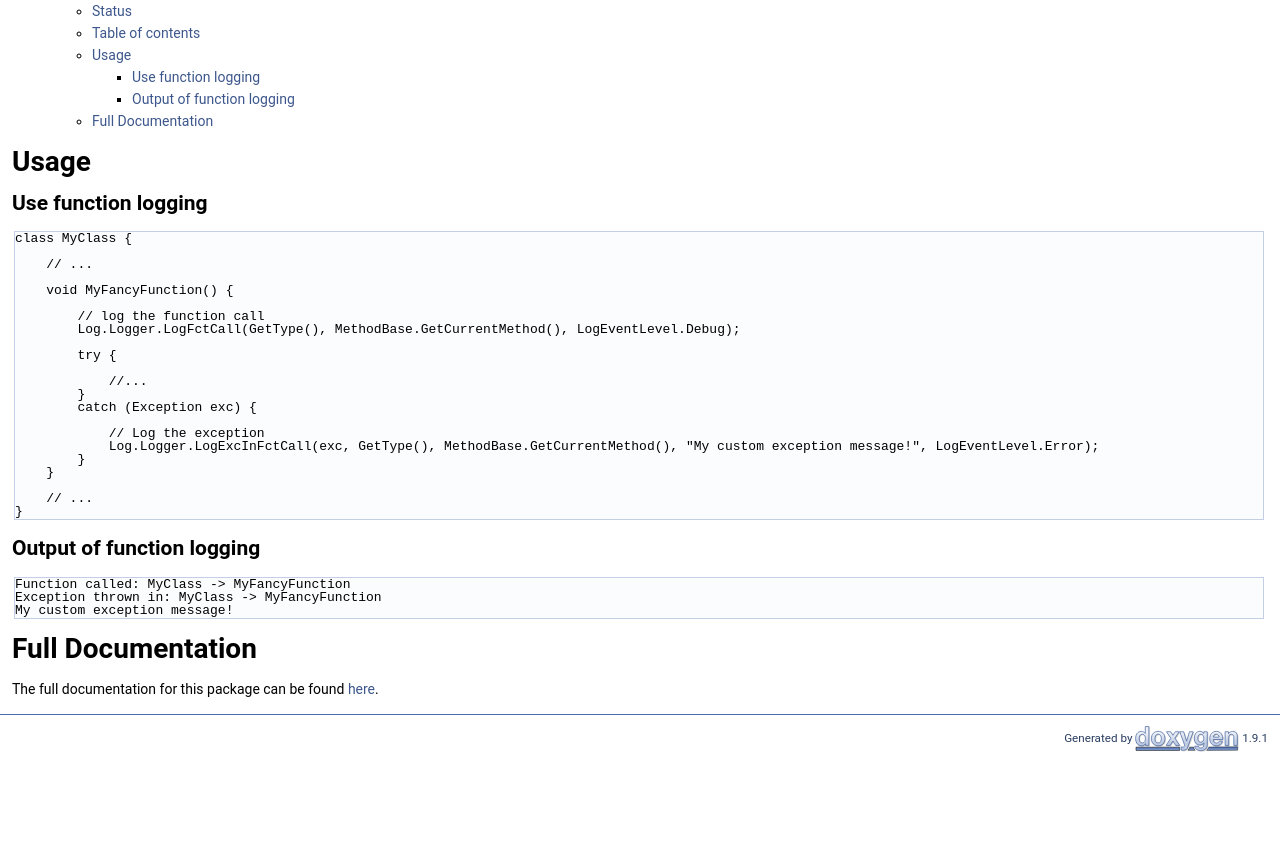
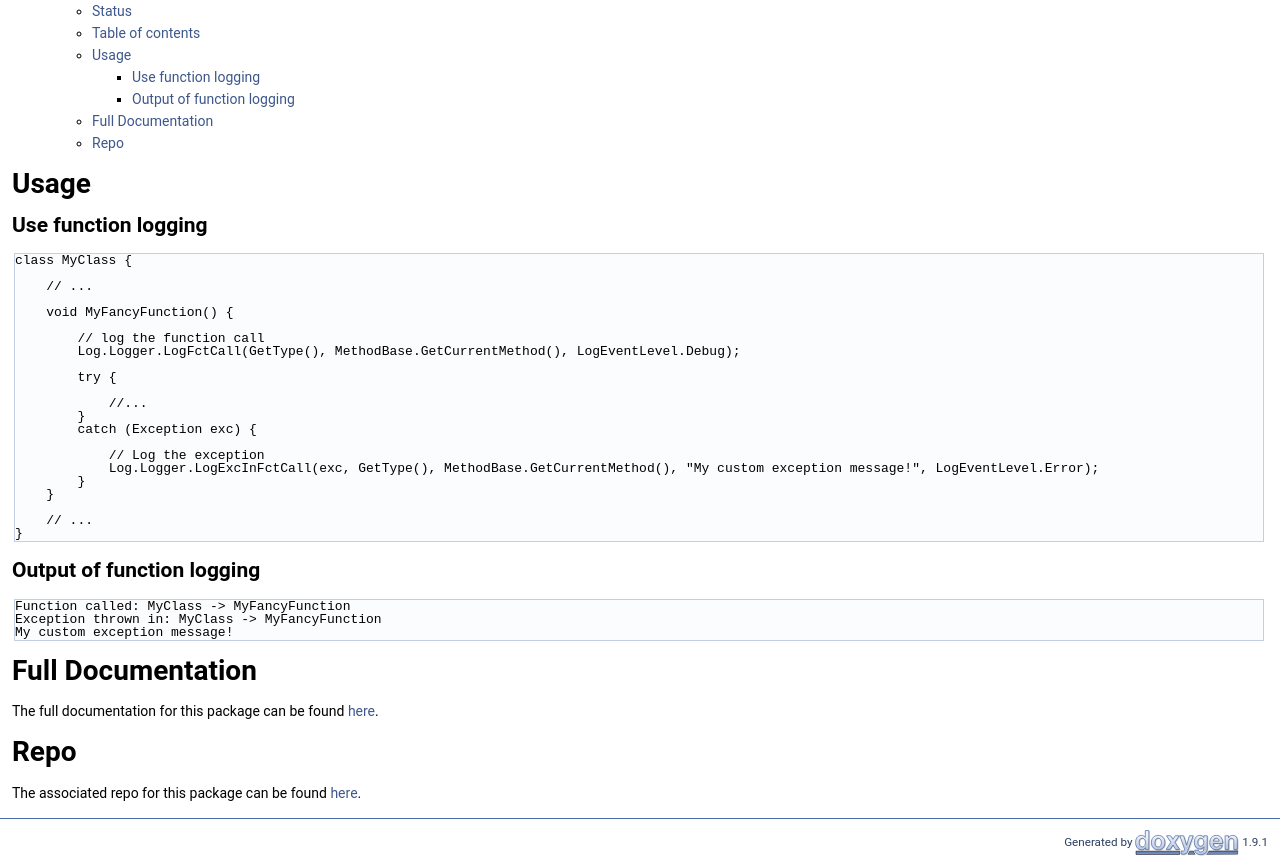
Before and after one commit to jjm-soft/jjm-soft.Serilog.Extensions.Logging.Helpers, a plain HTML site: page main/doc/html/index.html in a window 1280 px wide. Shown: the part 965-1823 px from the top of the page. Before the commit the page ends 1719 px from the top, so only its background shows below. Drawn offline with Linux system fonts and the light colour scheme.

Commit message:
Deploying to gh-pages from @ jjm-one/jjm.one.Serilog.Extensions.Logging.Helpers@3c201c1a0e2072fb4b7c8665a6880355d685d35b 🚀

```diff
--- a/main/doc/html/index.html
+++ b/main/doc/html/index.html
@@ -90,6 +90,7 @@ Table of contents</h1>
 </ul>
 </li>
 <li><a href="#full-documentation">Full Documentation</a></li>
+<li><a href="#repo">Repo</a></li>
 </ul>
 </li>
 </ul>
@@ -126,7 +127,10 @@ Output of function logging</h2>
 <div class="line">My custom exception message!</div>
 </div><!-- fragment --><h1><a class="anchor" id="autotoc_md6"></a>
 Full Documentation</h1>
-<p>The full documentation for this package can be found <a href="https://jjm-one.github.io/jjm.one.Serilog.Extensions.Logging.Helpers/main/doc/html/index.html">here</a>. </p>
+<p>The full documentation for this package can be found <a href="https://jjm-one.github.io/jjm.one.Serilog.Extensions.Logging.Helpers/main/doc/html/index.html">here</a>.</p>
+<h1><a class="anchor" id="autotoc_md7"></a>
+Repo</h1>
+<p>The associated repo for this package can be found <a href="https://github.com/jjm-one/jjm.one.Serilog.Extensions.Logging.Helpers">here</a>. </p>
 </div></div><!-- PageDoc -->
 </div><!-- contents -->
 <!-- start footer part -->
```
